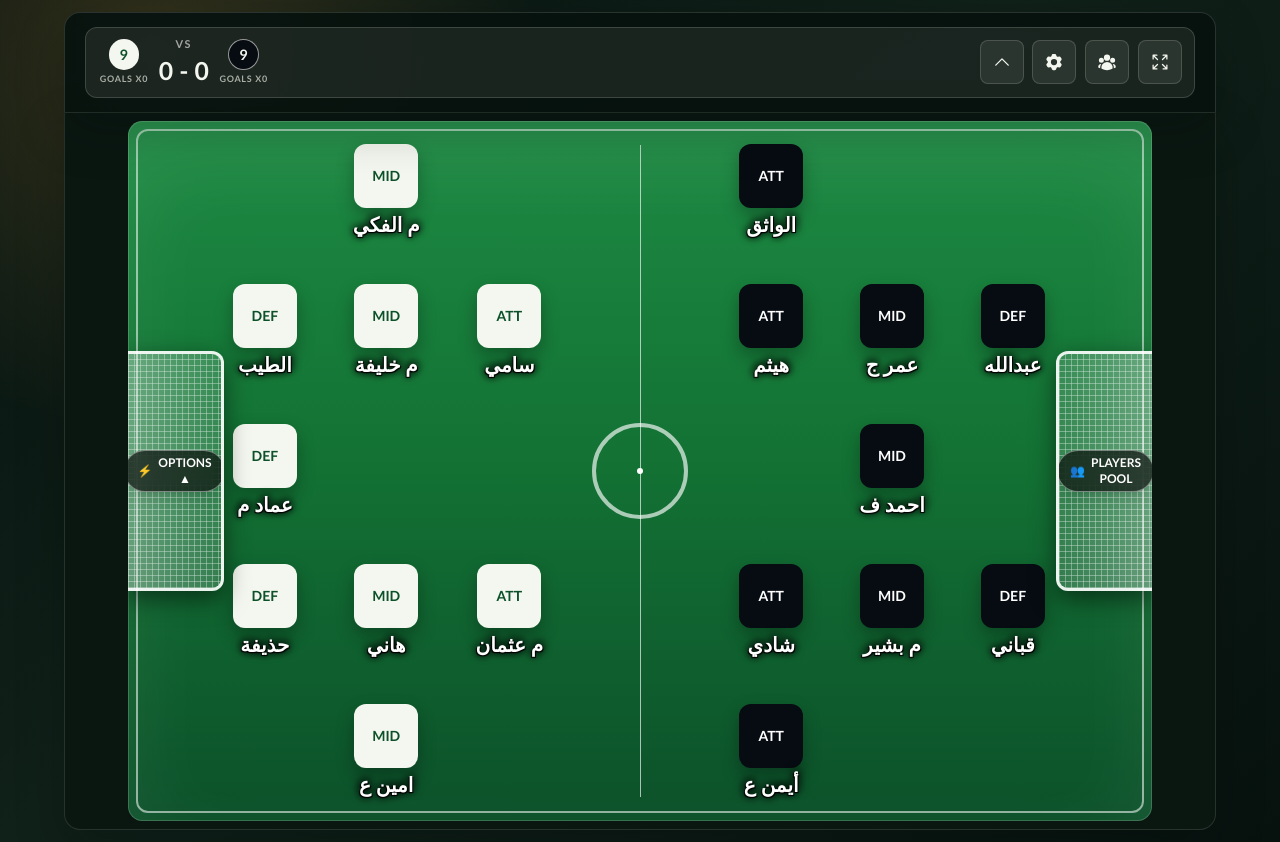
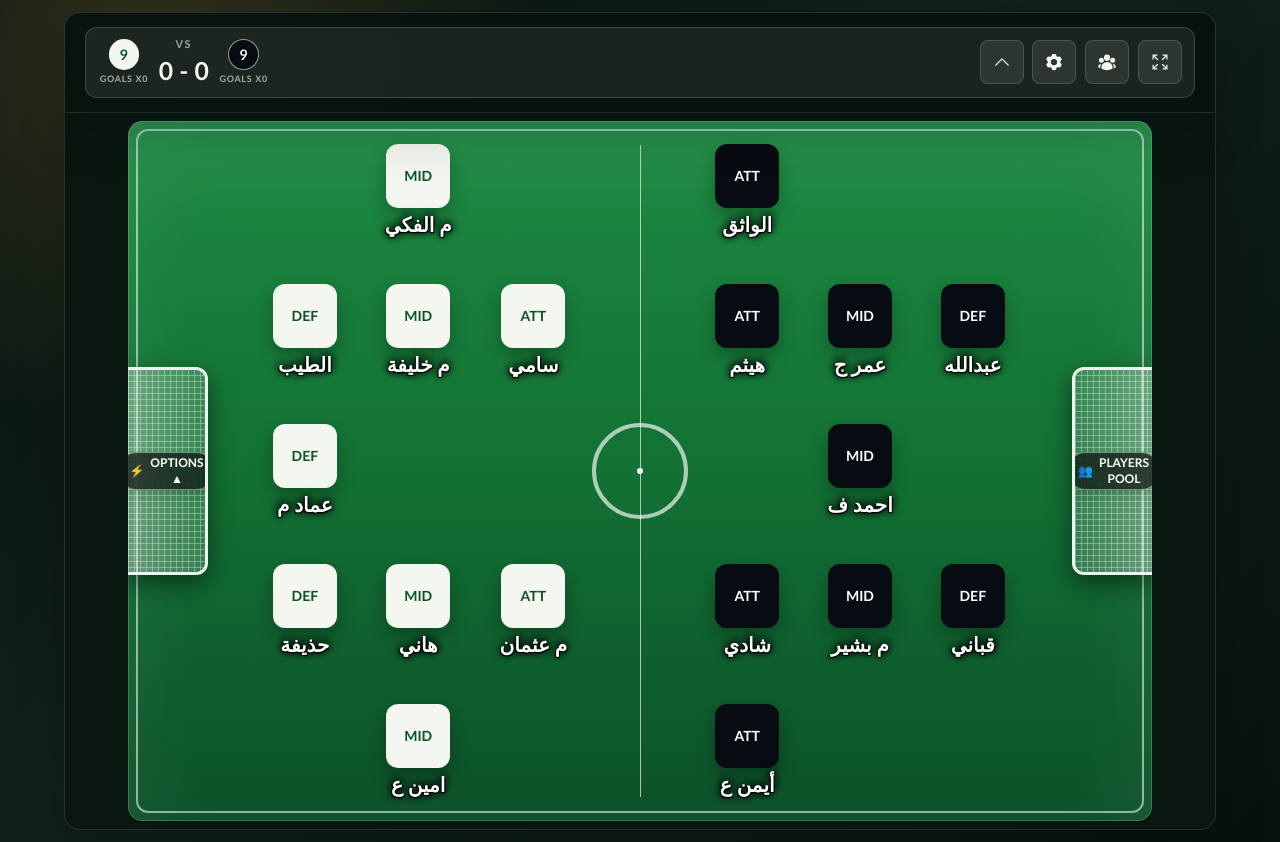
Before and after one commit to Tech404x/Football, a Next.js app: page / in a window 1280 px wide. Built offline with nearby package versions, Linux system fonts and the light colour scheme.

Commit message:
Add files via upload

```diff
--- a/components/PositionSlot.tsx
+++ b/components/PositionSlot.tsx
@@ -289,7 +289,7 @@ const SlotPlayer = ({
       }
       const rect = node.getBoundingClientRect();
       const menuWidth = 160;
-      const menuHeight = 175;
+      const menuHeight = 230;
       const viewportWidth = window.innerWidth;
       const viewportHeight = window.innerHeight;
       const centerX = rect.left + rect.width / 2;
@@ -301,7 +301,8 @@ const SlotPlayer = ({
       } else {
         setMenuAlignment("center");
       }
-      if (rect.bottom + menuHeight > viewportHeight - padding) {
+      const isLowerHalf = slot.teamId === "team-b" || rect.top > viewportHeight * 0.45;
+      if (isLowerHalf || rect.bottom + menuHeight > viewportHeight - padding) {
         setMenuVertical("above");
       } else {
         setMenuVertical("below");
--- a/components/SquadBoard.tsx
+++ b/components/SquadBoard.tsx
@@ -109,14 +109,14 @@ export const SquadBoard = ({
     !isFullscreen && "overflow-hidden",
     "bg-[linear-gradient(180deg,var(--color-pitch-light),var(--color-pitch)_48%,var(--color-pitch-dark))]",
     isFullscreen
-      ? "h-[calc(100vh-2rem)] min-h-[580px]"
+      ? "h-[calc(100vh-2rem)] min-h-[620px]"
       : showOptionsBar
         ? isHorizontal
-          ? "h-[calc(100svh-6.25rem)] min-h-[440px]"
-          : "h-[calc(100svh-6.25rem)] min-h-[560px]"
+          ? "h-[calc(100svh-6.25rem)] min-h-[460px]"
+          : "h-[calc(100svh-6.25rem)] min-h-[600px]"
         : isHorizontal
-          ? "h-[calc(100svh-2rem)] min-h-[500px]"
-          : "h-[calc(100svh-2rem)] min-h-[620px]",
+          ? "h-[calc(100svh-2rem)] min-h-[520px]"
+          : "h-[calc(100svh-2rem)] min-h-[640px]",
   );
 
   const sizeVariant = isFullscreen ? "fullscreen" : !showOptionsBar ? "expanded" : "default";
@@ -142,6 +142,80 @@ export const SquadBoard = ({
             <div className="absolute left-1/2 top-1/2 h-1.5 w-1.5 -translate-x-1/2 -translate-y-1/2 rounded-full bg-white"></div>
           </div>
 
+          {/* Interactive Goals Layer at z-20 (behind active player popovers at z-50) */}
+          <div className="pointer-events-none absolute inset-0 z-20">
+            {["home", "away"].map((side) => {
+              const isTopGoal = side === "home";
+              const handleClick = (e: React.MouseEvent) => {
+                e.preventDefault();
+                e.stopPropagation();
+                setActiveMenuPlayerId(null);
+                if (isTopGoal) {
+                  onToggleOptionsBar?.();
+                } else {
+                  onTogglePlayerPool?.();
+                }
+              };
+              const tooltipText = isTopGoal
+                ? (showOptionsBar ? "Click goal to hide options bar" : "Click goal to show options bar")
+                : "Click goal to show player pool";
+
+              return (
+                <button
+                  type="button"
+                  key={`${side}-goal`}
+                  onClick={handleClick}
+                  onPointerDown={(e) => e.stopPropagation()}
+                  aria-label={tooltipText}
+                  title={tooltipText}
+                  className={clsx(
+                    "pointer-events-auto absolute flex items-center justify-center cursor-pointer select-none transition-all duration-150 active:scale-95 group focus-visible:outline focus-visible:outline-2 focus-visible:outline-amber-400 z-20",
+                    isHorizontal
+                      ? side === "home"
+                        ? "left-0 top-1/2 -translate-y-1/2 w-12 sm:w-16 md:w-20 h-36 sm:h-44 md:h-52"
+                        : "right-0 top-1/2 -translate-y-1/2 w-12 sm:w-16 md:w-20 h-36 sm:h-44 md:h-52"
+                      : side === "home"
+                        ? "top-0 left-1/2 -translate-x-1/2 w-36 sm:w-48 md:w-56 h-10 sm:h-12 md:h-14"
+                        : "bottom-0 left-1/2 -translate-x-1/2 w-36 sm:w-48 md:w-56 h-10 sm:h-12 md:h-14"
+                  )}
+                >
+                  {/* Goal Frame & Net: The whole area is the goal button */}
+                  <div
+                    className={clsx(
+                      "pointer-events-none relative flex h-full w-full items-center justify-center overflow-hidden transition-all duration-200 shadow-[0_8px_24px_rgba(0,0,0,0.5)] group-hover:shadow-[0_0_24px_rgba(241,180,76,0.7)] group-active:brightness-95",
+                      isHorizontal
+                        ? side === "home"
+                          ? "rounded-r-xl border-[3px] border-l-0 border-white/90 bg-gradient-to-r from-white/30 to-white/10 group-hover:border-amber-300"
+                          : "rounded-l-xl border-[3px] border-r-0 border-white/90 bg-gradient-to-l from-white/30 to-white/10 group-hover:border-amber-300"
+                        : side === "home"
+                          ? "rounded-b-xl border-[3px] border-t-0 border-white/90 bg-gradient-to-b from-white/30 to-white/10 group-hover:border-amber-300"
+                          : "rounded-t-xl border-[3px] border-b-0 border-white/90 bg-gradient-to-t from-white/30 to-white/10 group-hover:border-amber-300"
+                    )}
+                  >
+                    {/* Realistic Soccer Net Mesh Pattern covering the whole net area */}
+                    <div className="pointer-events-none absolute inset-0 opacity-75 group-hover:opacity-95 transition-opacity bg-[linear-gradient(90deg,rgba(255,255,255,0.45)_1px,transparent_1px),linear-gradient(0deg,rgba(255,255,255,0.45)_1px,transparent_1px)] bg-[length:6px_6px]" />
+                    <div className="pointer-events-none absolute inset-0 bg-white/5 group-hover:bg-amber-400/15 transition-colors" />
+
+                    {/* Goal Button Pill in Net */}
+                    <div className="pointer-events-none relative z-10 flex items-center gap-1.5 rounded-full border border-white/40 bg-black/65 px-2.5 py-0.5 text-[10px] sm:text-xs font-black uppercase text-white shadow-lg backdrop-blur-sm transition-all group-hover:border-amber-300 group-hover:bg-amber-400 group-hover:text-black group-hover:scale-105">
+                      {isTopGoal ? (
+                        <>
+                          <span className="text-amber-300 group-hover:text-black">⚡</span>
+                          <span>{showOptionsBar ? "Options ▲" : "Options ▼"}</span>
+                        </>
+                      ) : (
+                        <>
+                          <span className="text-amber-300 group-hover:text-black">👥</span>
+                          <span>Players Pool</span>
+                        </>
+                      )}
+                    </div>
+                  </div>
+                </button>
+              );
+            })}
+          </div>
+
           {/* Team positioning on football field */}
           <div className="pointer-events-none absolute inset-1 z-30 sm:inset-2">
             {/* Team A (White) */}
@@ -152,8 +226,8 @@ export const SquadBoard = ({
                   className={clsx(
                     "pointer-events-none absolute flex px-3 sm:px-4",
                     isHorizontal
-                      ? "left-0 top-0 bottom-0 w-1/2 flex-row justify-center gap-6 sm:gap-10"
-                      : "top-0 left-0 right-0 h-1/2 flex-col justify-evenly"
+                      ? "left-12 sm:left-16 right-1/2 top-0 bottom-0 flex-row justify-center gap-4 sm:gap-8"
+                      : "top-10 sm:top-12 md:top-14 bottom-1/2 left-0 right-0 flex-col justify-evenly"
                   )}
                 >
                   {teamOrder("team-a").map((line) => {
@@ -204,8 +278,8 @@ export const SquadBoard = ({
                   className={clsx(
                     "pointer-events-none absolute flex px-3 sm:px-4",
                     isHorizontal
-                      ? "right-0 top-0 bottom-0 w-1/2 flex-row justify-center gap-6 sm:gap-10"
-                      : "bottom-0 left-0 right-0 h-1/2 flex-col justify-evenly"
+                      ? "left-1/2 right-12 sm:right-16 top-0 bottom-0 flex-row justify-center gap-4 sm:gap-8"
+                      : "top-1/2 bottom-10 sm:bottom-12 md:bottom-14 left-0 right-0 flex-col justify-evenly"
                   )}
                 >
                   {teamOrder("team-b").map((line) => {
@@ -248,80 +322,6 @@ export const SquadBoard = ({
               );
             })()}
           </div>
-
-          {/* Interactive Goals Layer at z-40 (above team slots so entire net and middle are pressable) */}
-          <div className="pointer-events-none absolute inset-0 z-40">
-            {["home", "away"].map((side) => {
-              const isTopGoal = side === "home";
-              const handleClick = (e: React.MouseEvent) => {
-                e.preventDefault();
-                e.stopPropagation();
-                setActiveMenuPlayerId(null);
-                if (isTopGoal) {
-                  onToggleOptionsBar?.();
-                } else {
-                  onTogglePlayerPool?.();
-                }
-              };
-              const tooltipText = isTopGoal
-                ? (showOptionsBar ? "Click goal to hide options bar" : "Click goal to show options bar")
-                : "Click goal to show player pool";
-
-              return (
-                <button
-                  type="button"
-                  key={`${side}-goal`}
-                  onClick={handleClick}
-                  onPointerDown={(e) => e.stopPropagation()}
-                  aria-label={tooltipText}
-                  title={tooltipText}
-                  className={clsx(
-                    "pointer-events-auto absolute flex items-center justify-center cursor-pointer select-none transition-all duration-150 active:scale-95 group focus-visible:outline focus-visible:outline-2 focus-visible:outline-amber-400 z-40",
-                    isHorizontal
-                      ? side === "home"
-                        ? "left-0 top-1/2 -translate-y-1/2 w-16 sm:w-20 md:w-24 h-44 sm:h-52 md:h-60"
-                        : "right-0 top-1/2 -translate-y-1/2 w-16 sm:w-20 md:w-24 h-44 sm:h-52 md:h-60"
-                      : side === "home"
-                        ? "top-0 left-1/2 -translate-x-1/2 w-48 sm:w-64 md:w-72 h-14 sm:h-16 md:h-20"
-                        : "bottom-0 left-1/2 -translate-x-1/2 w-48 sm:w-64 md:w-72 h-14 sm:h-16 md:h-20"
-                  )}
-                >
-                  {/* Goal Frame & Net: The whole area is the goal button */}
-                  <div
-                    className={clsx(
-                      "pointer-events-none relative flex h-full w-full items-center justify-center overflow-hidden transition-all duration-200 shadow-[0_8px_24px_rgba(0,0,0,0.5)] group-hover:shadow-[0_0_24px_rgba(241,180,76,0.7)] group-active:brightness-95",
-                      isHorizontal
-                        ? side === "home"
-                          ? "rounded-r-xl border-[3px] border-l-0 border-white/90 bg-gradient-to-r from-white/30 to-white/10 group-hover:border-amber-300"
-                          : "rounded-l-xl border-[3px] border-r-0 border-white/90 bg-gradient-to-l from-white/30 to-white/10 group-hover:border-amber-300"
-                        : side === "home"
-                          ? "rounded-b-xl border-[3px] border-t-0 border-white/90 bg-gradient-to-b from-white/30 to-white/10 group-hover:border-amber-300"
-                          : "rounded-t-xl border-[3px] border-b-0 border-white/90 bg-gradient-to-t from-white/30 to-white/10 group-hover:border-amber-300"
-                    )}
-                  >
-                    {/* Realistic Soccer Net Mesh Pattern covering the whole net area */}
-                    <div className="pointer-events-none absolute inset-0 opacity-75 group-hover:opacity-95 transition-opacity bg-[linear-gradient(90deg,rgba(255,255,255,0.45)_1px,transparent_1px),linear-gradient(0deg,rgba(255,255,255,0.45)_1px,transparent_1px)] bg-[length:6px_6px]" />
-                    <div className="pointer-events-none absolute inset-0 bg-white/5 group-hover:bg-amber-400/15 transition-colors" />
-
-                    {/* Goal Button Pill in Net */}
-                    <div className="pointer-events-none relative z-10 flex items-center gap-1.5 rounded-full border border-white/40 bg-black/65 px-3 py-1 text-xs font-black uppercase text-white shadow-lg backdrop-blur-sm transition-all group-hover:border-amber-300 group-hover:bg-amber-400 group-hover:text-black group-hover:scale-105">
-                      {isTopGoal ? (
-                        <>
-                          <span className="text-amber-300 group-hover:text-black">⚡</span>
-                          <span>{showOptionsBar ? "Options ▲" : "Options ▼"}</span>
-                        </>
-                      ) : (
-                        <>
-                          <span className="text-amber-300 group-hover:text-black">👥</span>
-                          <span>Players Pool</span>
-                        </>
-                      )}
-                    </div>
-                  </div>
-                </button>
-              );
-            })}
-          </div>
         </div>
       </div>
     </section>
```
